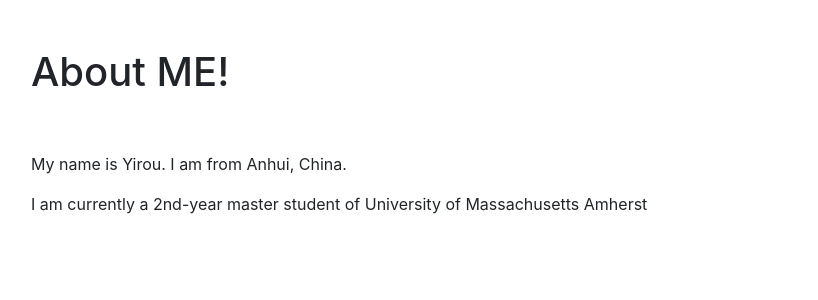
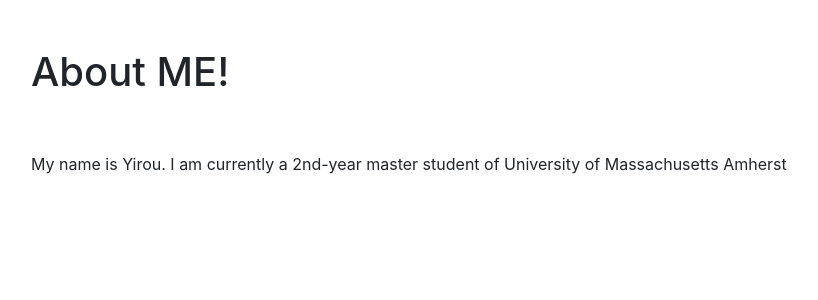
Before and after one commit to yirou1307/Todo-App-With-Python-and-Django, a Django app: page /about/ in a window 1280 px wide. Shown: the part 56-356 px from the top of the page, without its empty margins (54-872 px from the left). Run offline with Django 3.2, Linux system fonts and the light colour scheme; some libraries are stand-ins or nearby versions.

Commit message:
Modify about

```diff
--- a/todo_list/templates/about.html
+++ b/todo_list/templates/about.html
@@ -7,6 +7,5 @@ About
 {% block content %}
 <h1>About ME!</h1>
 <br></br>
-<p>My name is {{ name }}. I am from {{ hometown }}.</p>
-<p>I am currently a 2nd-year master student of {{ school }}</p>
+<p>My name is {{ name }}. I am currently a 2nd-year master student of {{ school }}</p>
 {% endblock %}
--- a/todo_list/views.py
+++ b/todo_list/views.py
@@ -19,7 +19,6 @@ def home(request):
 
 def about(request):
     context = {'name': 'Yirou',
-               'hometown': 'Anhui, China',
                'school': 'University of Massachusetts Amherst'}
     return render(request, "about.html", context)
 
```
